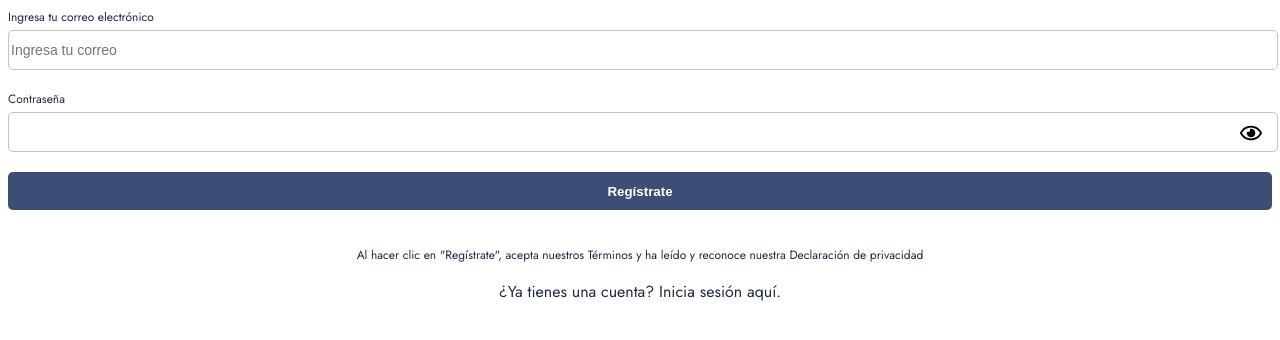
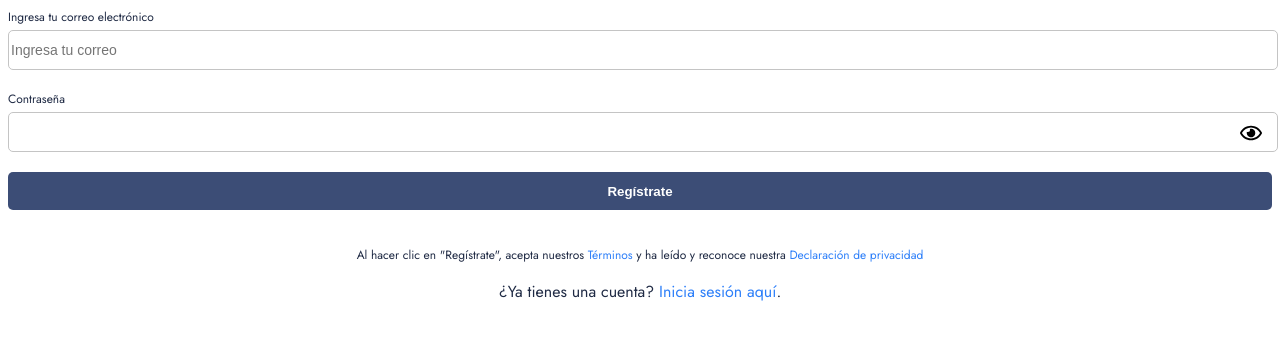
Before and after one commit to CamiloAlanizNubox/sas-pyme-register, a plain HTML site: page index.html in a window 1280 px wide. Drawn offline with Linux system fonts and the light colour scheme.

Commit message:
formato a links y añade redirecciones

```diff
--- a/index.css
+++ b/index.css
@@ -1,4 +1,14 @@
 @import url('https://fonts.googleapis.com/css2?family=Jost&display=swap');
+
+
+a, a:visited, a:active{
+    text-decoration: none;
+    color: #2D7FF9;
+}
+
+a:hover {
+    color: rgb(6, 89, 211);
+}
 
 .form-control {
     display: flex;
--- a/index.html
+++ b/index.html
@@ -31,10 +31,10 @@
             <button class="form-button" id="register-form-button" type="button">Regístrate</button>
         </form>
         <div class="form-support-text">
-            <p class="form-text">Al hacer clic en "Regístrate", acepta nuestros Términos y ha leído y reconoce nuestra
-                Declaración de
-                privacidad</p>
-            <p class="form-text form-alternative-text">¿Ya tienes una cuenta? Inicia sesión aquí.</p>
+            <p class="form-text">Al hacer clic en "Regístrate", acepta nuestros  <a target="_blank" href="https://www.nubox.com/terminos-y-condiciones-generales-nubox-2021">Términos</a> y ha leído y reconoce nuestra
+                <a target="_blank" href="https://info.nubox.com/politica-de-privacidad">Declaración de
+                    privacidad</a></p>
+            <p class="form-text form-alternative-text">¿Ya tienes una cuenta? <a href="https://pyme.nubox.com/login">Inicia sesión aquí</a>.</p>
         </div>
     </div>
     <script src="index.js"></script>
```
